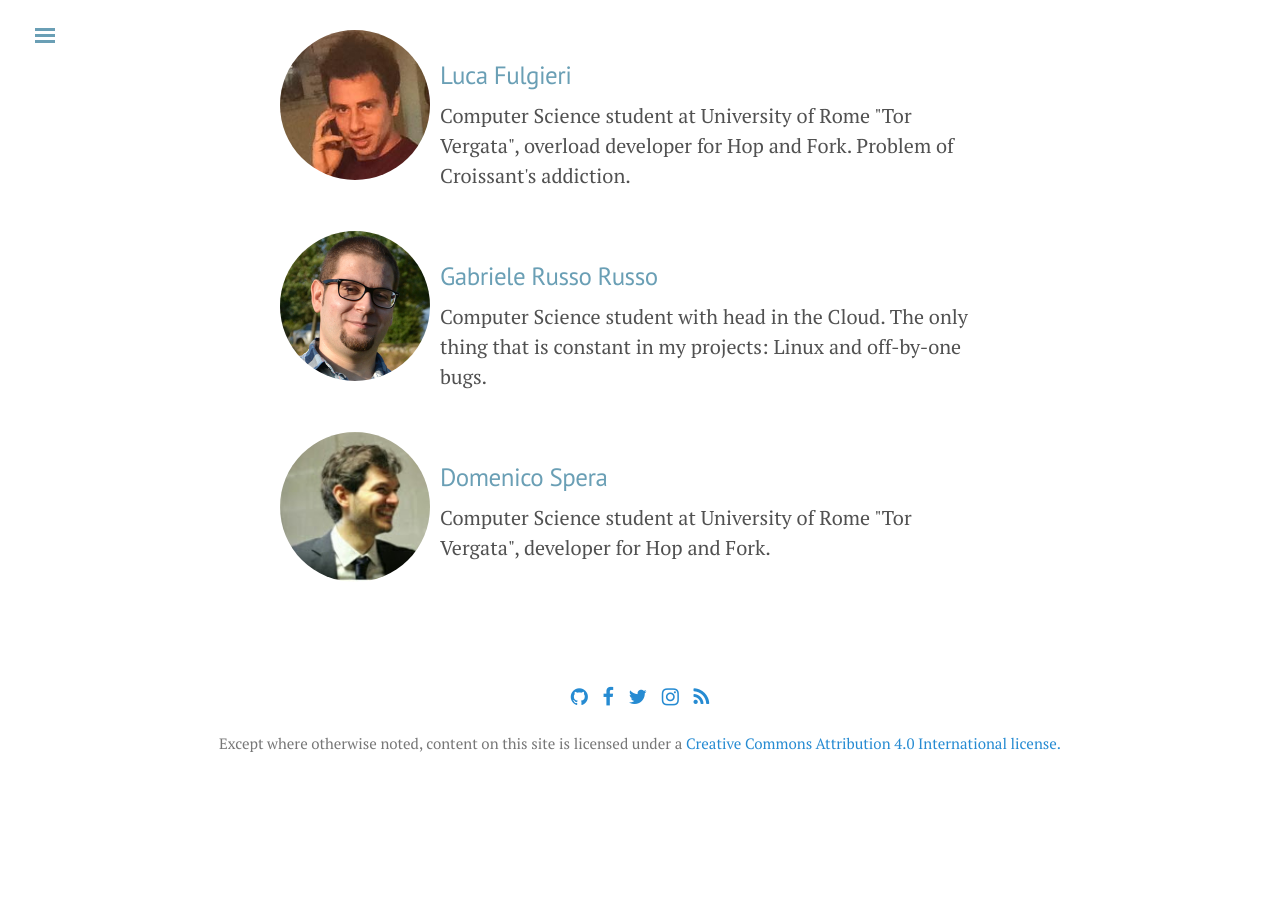
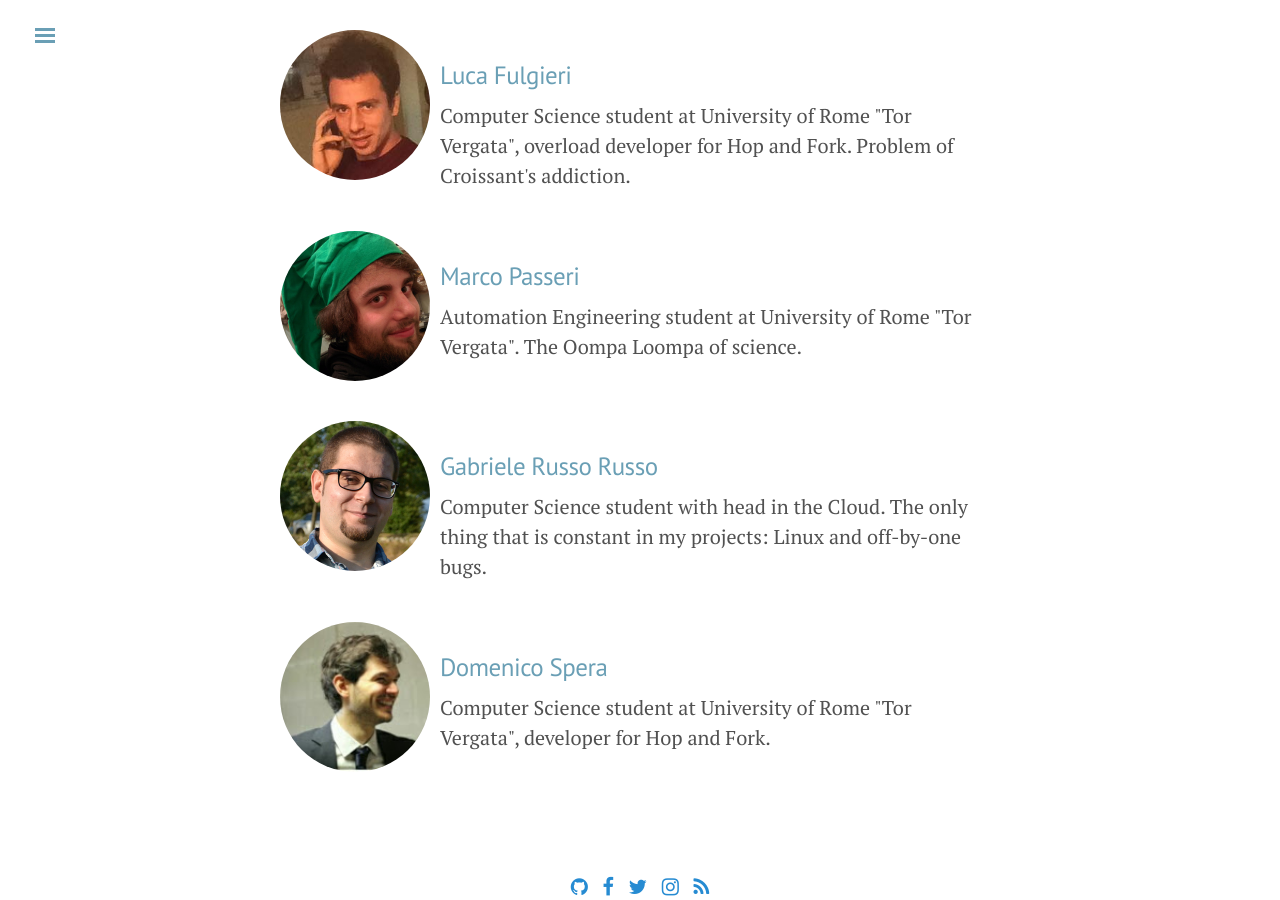
Before and after one commit to hopandfork/hopandfork.github.io, a Jekyll site: the page built from about.html, in a window 1280 px wide and 900 px high, scrolled down 884 px. Built offline with Jekyll 4.4.1, drawn with Linux system fonts in a browser that asks for light colours; nearby versions of some CDN libraries; before the commit the page ends 1659 px from its top, so only the background shows below that.

Commit message:
Modified authors.yml to include me

```diff
--- a/_data/authors.yml
+++ b/_data/authors.yml
@@ -29,6 +29,13 @@ luca_fulgieri:
     bio: 'Computer Science student at University of Rome "Tor Vergata", overload developer
                 for Hop and Fork. Problem of Croissant''s addiction.'
 
+marco_passeri:
+    name: "Marco Passeri"
+    web: https://github.com/MrDeepPurple
+    pic: '/public/images/mar.jpg'
+    bio: 'Automation Engineering student at University of Rome "Tor Vergata". The Oompa
+          Loompa of science.'
+
 gabriele_russorusso:
     name: "Gabriele Russo Russo"
     web: https://github.com/childerico
```
Also changed, not shown: public/images/mar.jpg (added).
